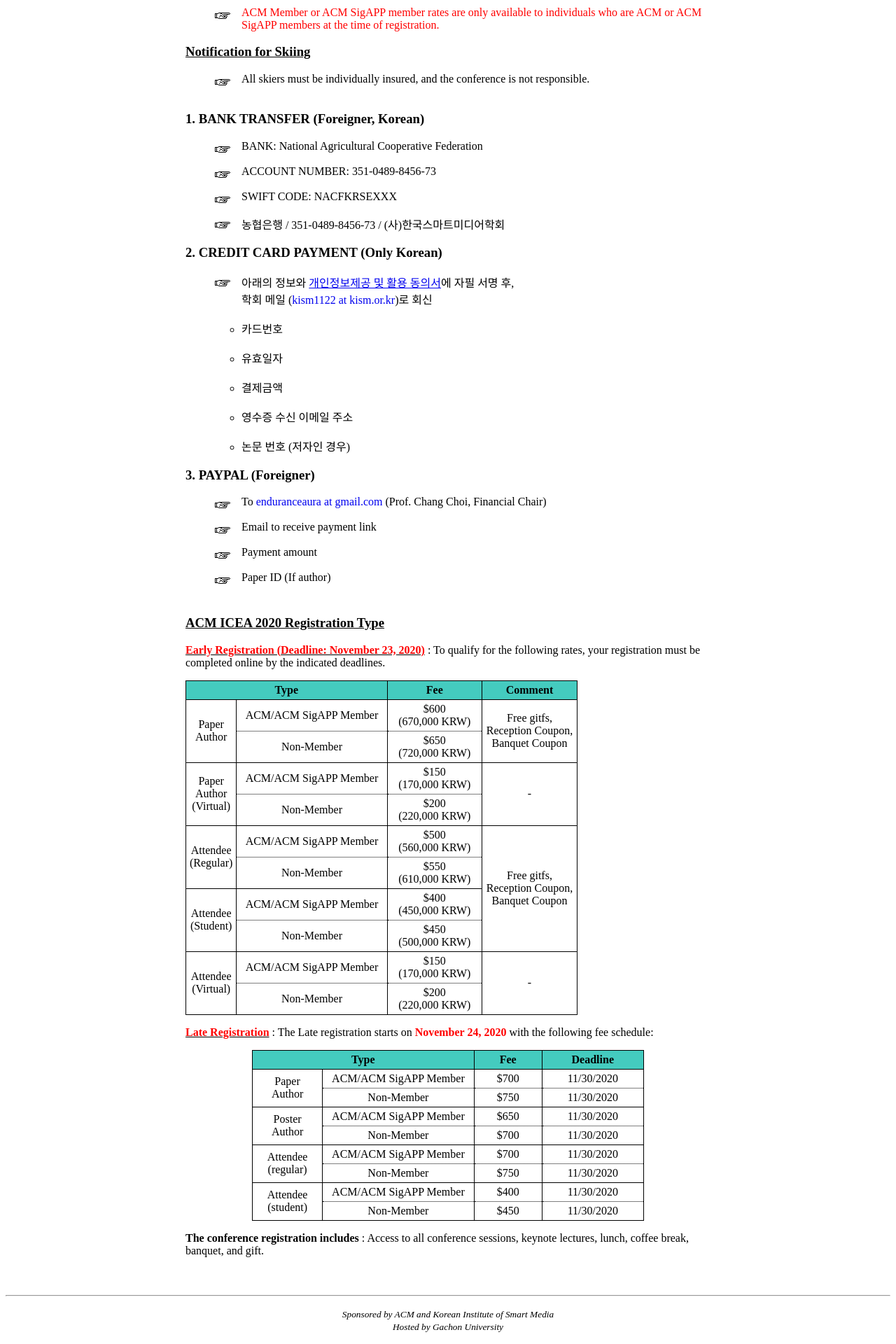
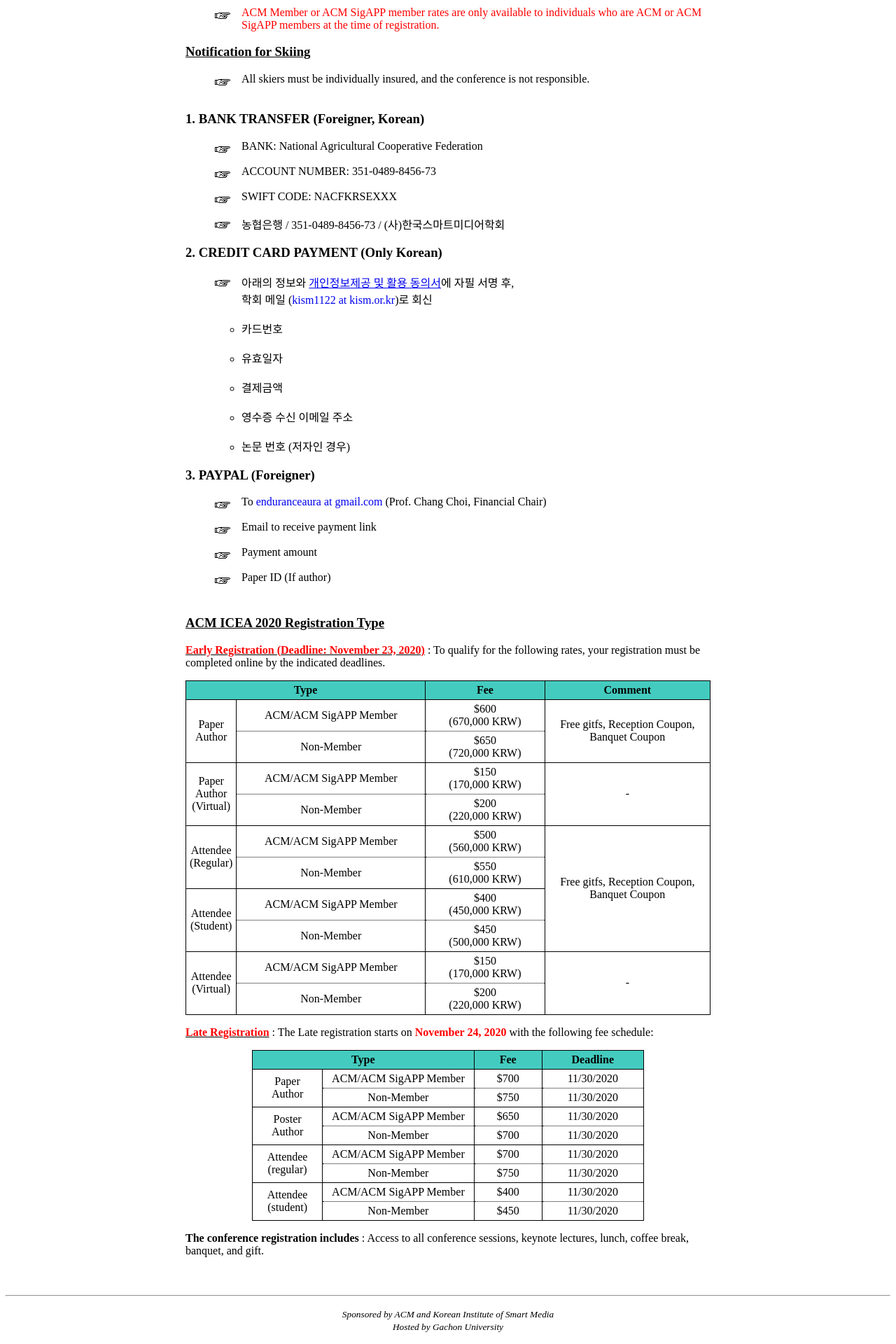
Before and after one commit to icea-conf/2020, a Jekyll site: the page built from registration/index.html, in a window 1280 px wide. Shown: the part 757-2677 px from the top of the page at 70% size. Built offline with Jekyll 4.4.1, drawn with Linux system fonts in a browser that asks for light colours.

Commit message:
Update index.html

```diff
--- a/registration/index.html
+++ b/registration/index.html
@@ -66,16 +66,17 @@
           <div style="padding-top: 10px">
                <h3><u>ACM ICEA 2020 Registration Type</u></h3>
                <p><u><b style="color:#FF0000">Early Registration (Deadline: November 23, 2020)</b></u><a> : To qualify for the following rates, your registration must be completed online by the indicated deadlines.</p>
-               <table class="tlayout" cellspacing="0">
+               <center>
+               <table class="tlayout2" cellspacing="0">
                     <tbody style="text-align: center">
                          <tr>
-                              <td class="theader" width="50%" colspan="2">
+                              <td class="theader" width="40%" colspan="2">
                                    <b>Type</b>
                               </td>
                               <td class="theader" width="25%">
                                    <b>Fee</b>
                               </td>
-                              <td class="theader" width="30%">
+                              <td class="theader" width="35%">
                                    <b>Comment</b>
                               </td>
                          </tr>
@@ -188,6 +189,7 @@
                          </tr>
                     </tbody>
                </table>
+               </center>
 
                <p><u><b style="color:#FF0000">Late Registration</b></u><a> : The Late registration starts on <b style="color:#FF0000">November 24, 2020</b> with the following fee schedule:</p>
                <center>
```
